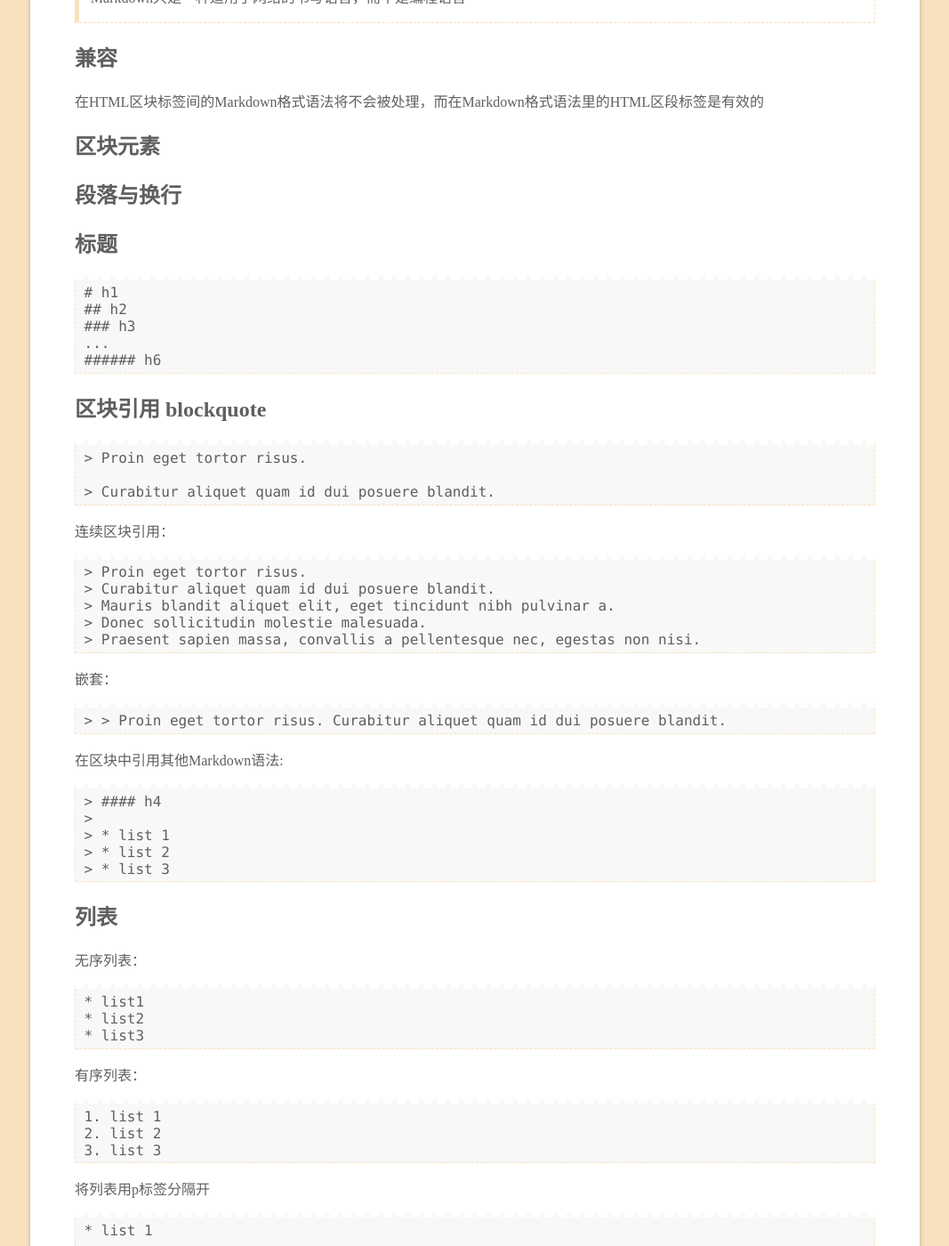
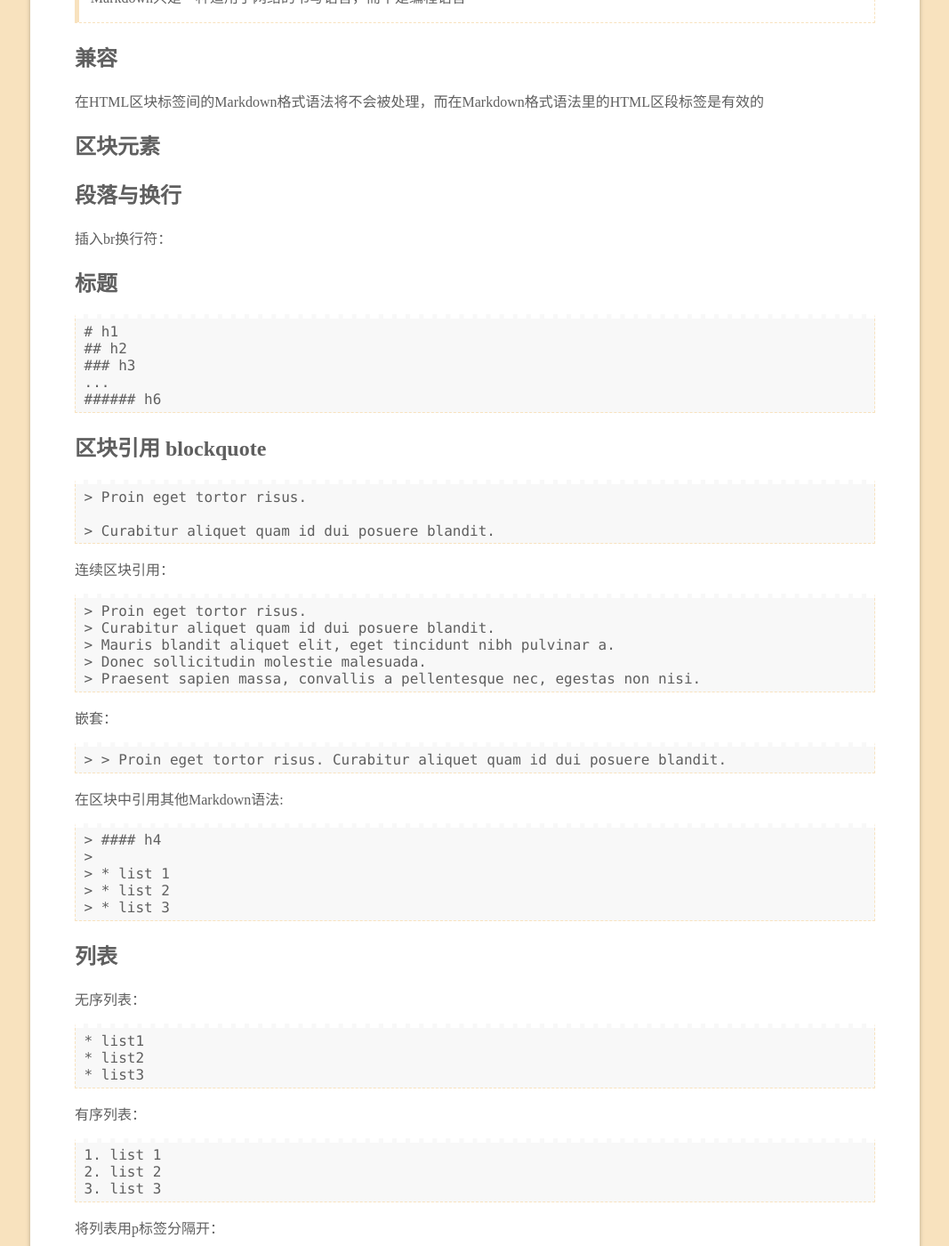
Before and after one commit to wynn719/blog, a Jekyll site: the page built from _posts/2015-02-15-Markdown-note.md, in a window 1280 px wide and 1400 px high, scrolled down 400 px. Shown: the whole window at 89% size, without its empty margins (106-1173 px from the left). Built offline with Jekyll 4.4.1, drawn with Linux system fonts in a browser that asks for light colours; comment, search, counter and statistics services are not loaded.

Commit message:
update post

```diff
--- a/_posts/2015-02-15-Markdown-note.md
+++ b/_posts/2015-02-15-Markdown-note.md
@@ -20,6 +20,16 @@
 # 区块元素
 
 ## 段落与换行
+
+插入br换行符：
+{% highlight html %}
+
+
+{% endhighlight %}
+
+
+
+
 
 ## 标题
 {% highlight html %}
@@ -75,7 +85,7 @@
 3. list 3
 {% endhighlight %}
 
-将列表用p标签分隔开
+将列表用p标签分隔开：
 {% highlight html %}
 * list 1
 
```
